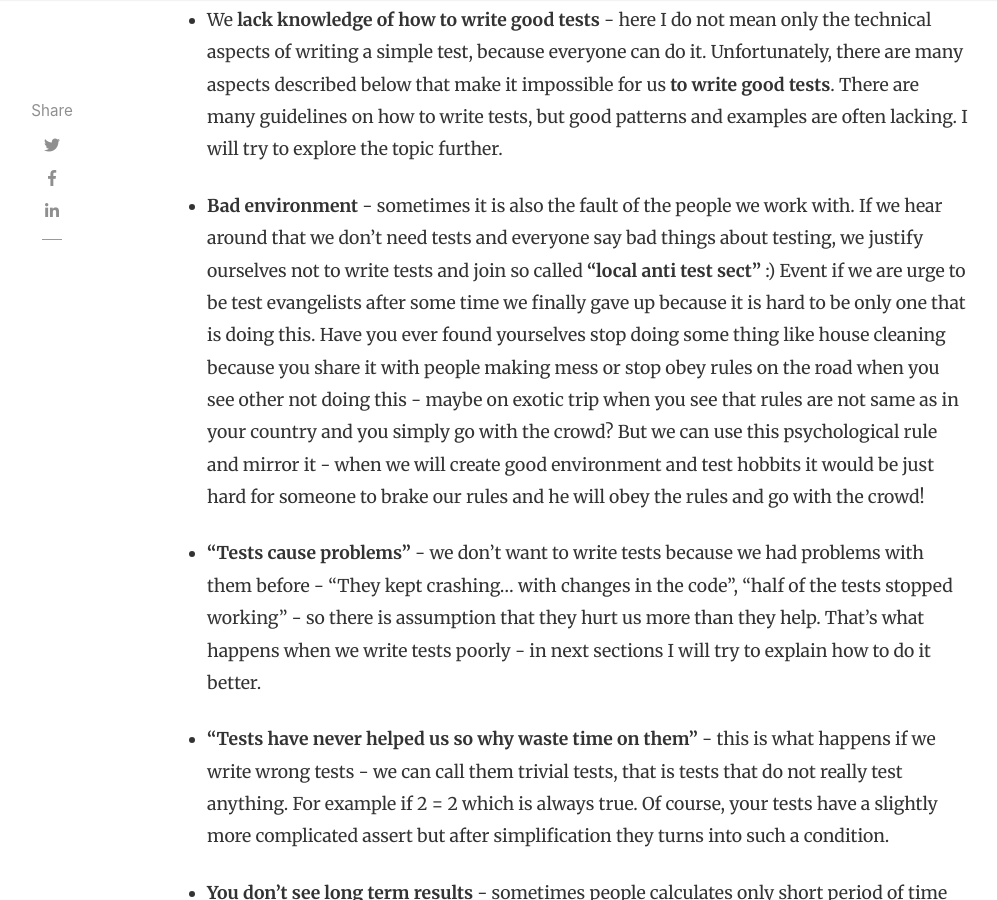
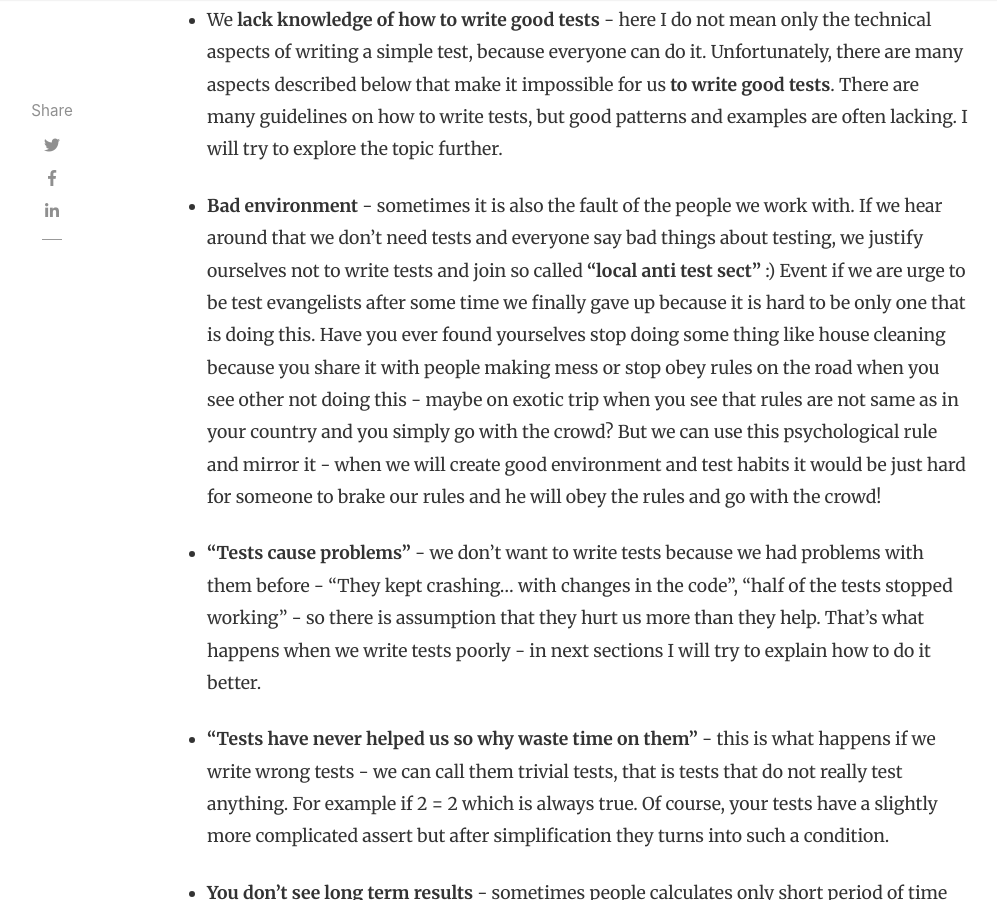
Before and after one commit to dominikjeske/dominikjeske.github.io, a Jekyll site: the page built from _posts/2022-10-31-art-of-unittests-part1.markdown, in a window 1280 px wide and 900 px high, scrolled down 3746 px. Shown: the whole window, without its empty margins (118-1115 px from the left). Built offline with Jekyll 4.4.1, drawn with Linux system fonts in a browser that asks for light colours; nearby versions of some CDN libraries; comment, search, counter and statistics services are not loaded.

Commit message:
Fix typo

```diff
--- a/_posts/2022-10-31-art-of-unittests-part1.markdown
+++ b/_posts/2022-10-31-art-of-unittests-part1.markdown
@@ -44,7 +44,7 @@ Before we go into the details related to the tests, I would like to deepen the t
 
 - We **lack knowledge of how to write good tests** - here I do not mean only the technical aspects of writing a simple test, because everyone can do it. Unfortunately, there are many aspects described below that make it impossible for us **to write good tests**. There are many guidelines on how to write tests, but good patterns and examples are often lacking. I will try to explore the topic further.
 
-- **Bad environment** - sometimes it is also the fault of the people we work with. If we hear around that we don't need tests and everyone say bad things about testing, we justify ourselves not to write tests and join so called **"local anti test sect"** :) Event if we are urge to be test evangelists after some time we finally gave up because it is hard to be only one that is doing this. Have you ever found yourselves stop doing some thing like house cleaning because you share it with people making mess or stop obey rules on the road when you see other not doing this - maybe on exotic trip when you see that rules are not same as in your country and you simply go with the crowd? But we can use this psychological rule and mirror it - when we will create good environment and test hobbits it would be just hard for someone to brake our rules and he will obey the rules and go with the crowd!
+- **Bad environment** - sometimes it is also the fault of the people we work with. If we hear around that we don't need tests and everyone say bad things about testing, we justify ourselves not to write tests and join so called **"local anti test sect"** :) Event if we are urge to be test evangelists after some time we finally gave up because it is hard to be only one that is doing this. Have you ever found yourselves stop doing some thing like house cleaning because you share it with people making mess or stop obey rules on the road when you see other not doing this - maybe on exotic trip when you see that rules are not same as in your country and you simply go with the crowd? But we can use this psychological rule and mirror it - when we will create good environment and test habits it would be just hard for someone to brake our rules and he will obey the rules and go with the crowd!
 
 - **"Tests cause problems"** - we don't want to write tests because we had problems with them before - "They kept crashing... with changes in the code", "half of the tests stopped working" - so there is assumption that they hurt us more than they help. That's what happens when we write tests poorly - in next sections I will try to explain how to do it better.
 
```
